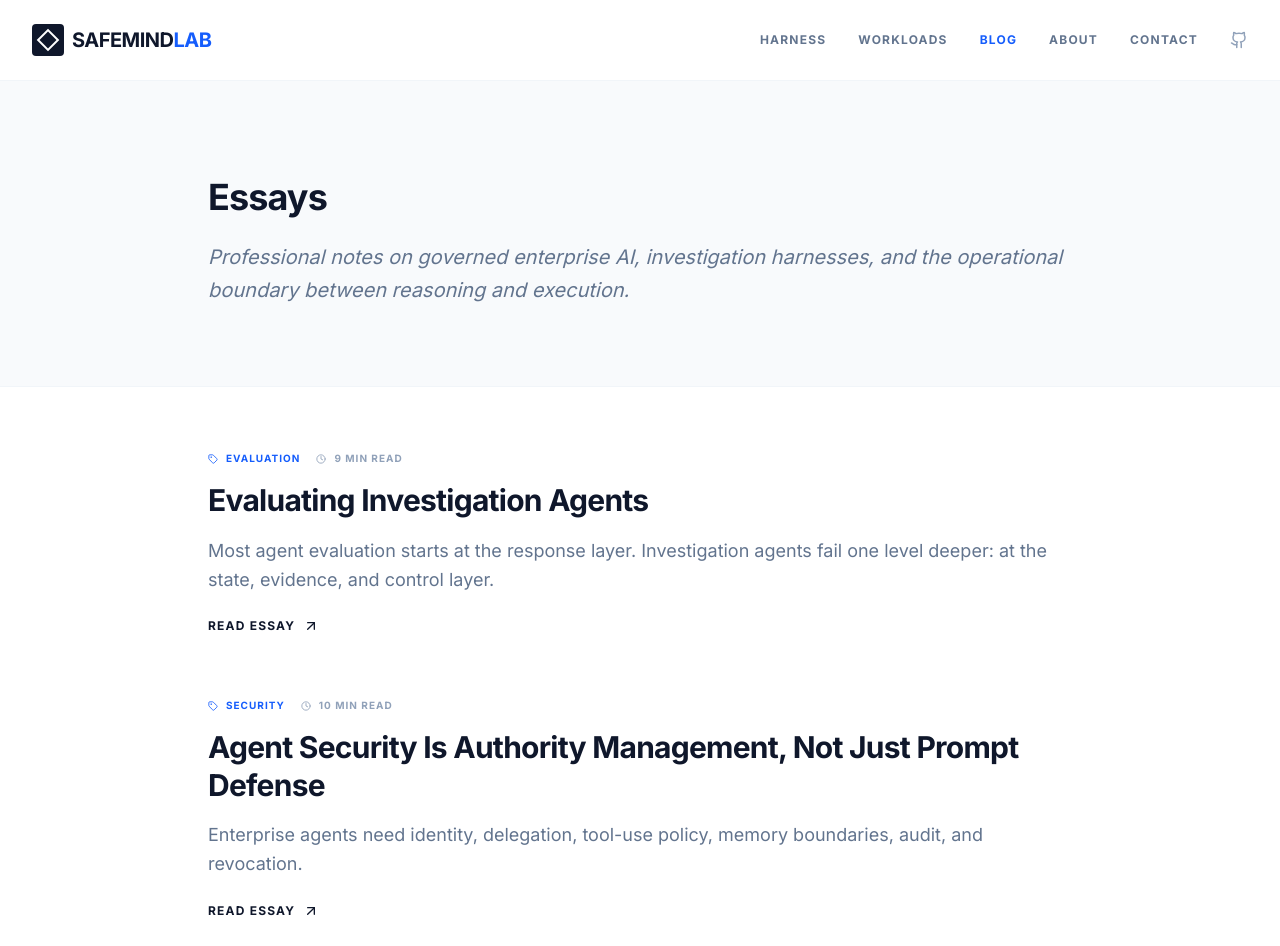
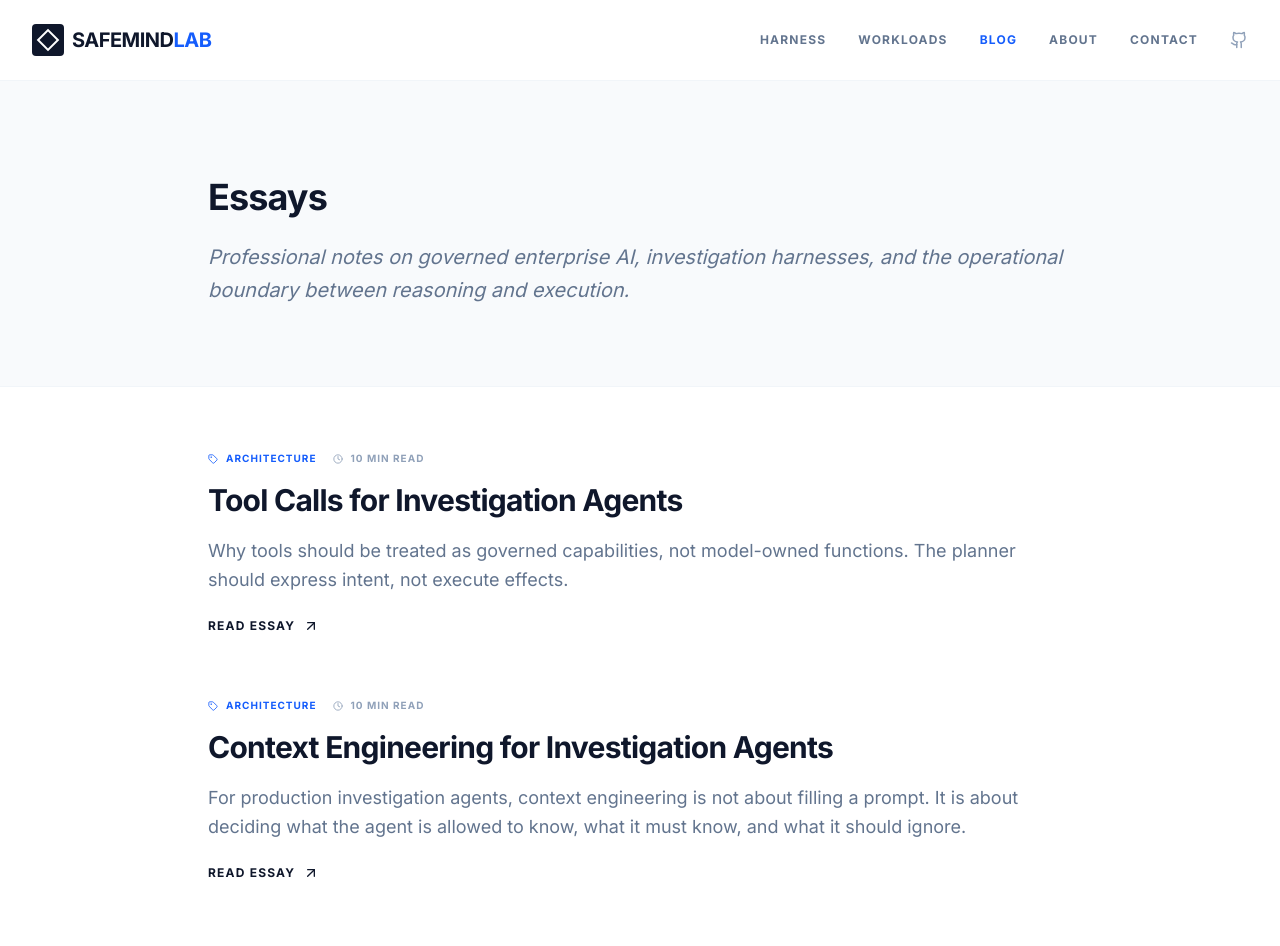
Before and after one commit to weifengcao/safemind-lab, a React (Vite) app: page /blog in a window 1280 px wide. Shown: the top 946 px of the page. Built offline with nearby package versions, Linux system fonts and the light colour scheme.

Commit message:
add  blog

```diff
--- a/src/content/blog.ts
+++ b/src/content/blog.ts
@@ -9,6 +9,24 @@ export interface BlogPost {
 }
 
 export const blogPosts: BlogPost[] = [
+  {
+    slug: 'tool-calls-for-investigation-agents',
+    title: 'Tool Calls for Investigation Agents',
+    excerpt: 'Why tools should be treated as governed capabilities, not model-owned functions. The planner should express intent, not execute effects.',
+    date: '2026-05-06',
+    readTime: '10 min read',
+    category: 'Architecture',
+    url: 'https://wei16.substack.com/p/tool-calls-for-investigation-agents',
+  },
+  {
+    slug: 'context-engineering-for-investigation',
+    title: 'Context Engineering for Investigation Agents',
+    excerpt: 'For production investigation agents, context engineering is not about filling a prompt. It is about deciding what the agent is allowed to know, what it must know, and what it should ignore.',
+    date: '2026-05-06',
+    readTime: '10 min read',
+    category: 'Architecture',
+    url: 'https://wei16.substack.com/p/context-engineering-for-investigation',
+  },
   {
     slug: 'governed-evaluation-for-investigation',
     title: 'Evaluating Investigation Agents',
```
